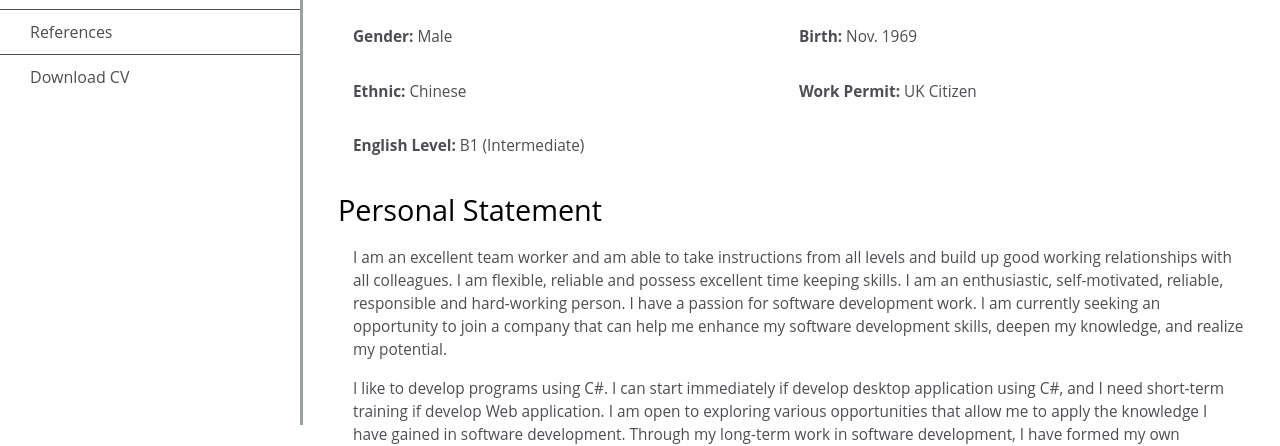
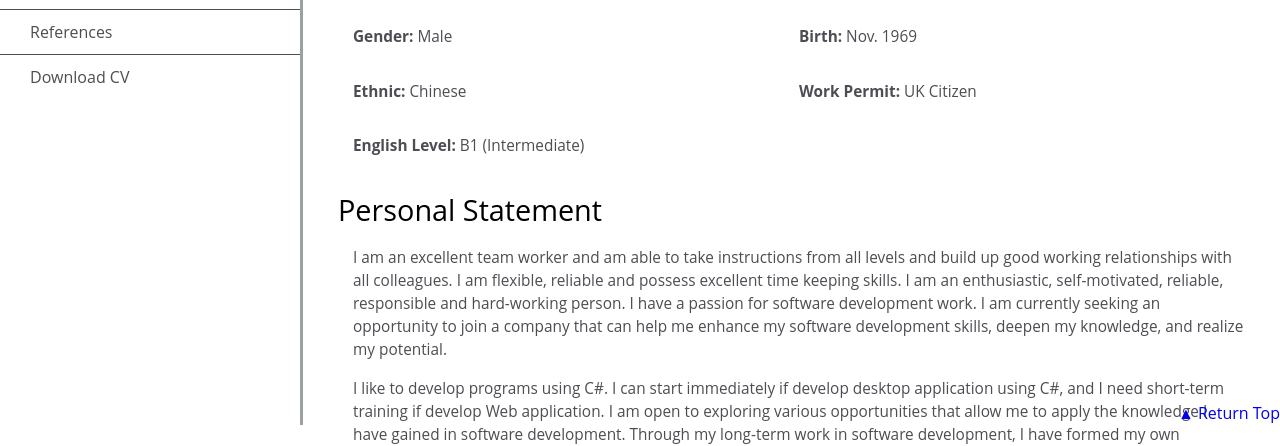
Before and after one commit to timhung1221/tim-huang-work-studio, a plain HTML site: page index.html in a window 1280 px wide. Shown: the part 375-821 px from the top of the page. Drawn offline with Linux system fonts and the light colour scheme.

Commit message:
Add files via upload

```diff
--- a/styles.css
+++ b/styles.css
@@ -132,6 +132,7 @@ code {
     margin-left: 0px;
     margin-top: 270px;
   }
+
 }
 
 @media only screen and (max-width: 400px) {
@@ -223,6 +224,12 @@ a{
   text-decoration:none;
 }
 
+#returnTop{
+  position:fixed;
+  right:0;
+  bottom:0;
+}
+
 .htable{
     border-collapse: collapse;
 
```
